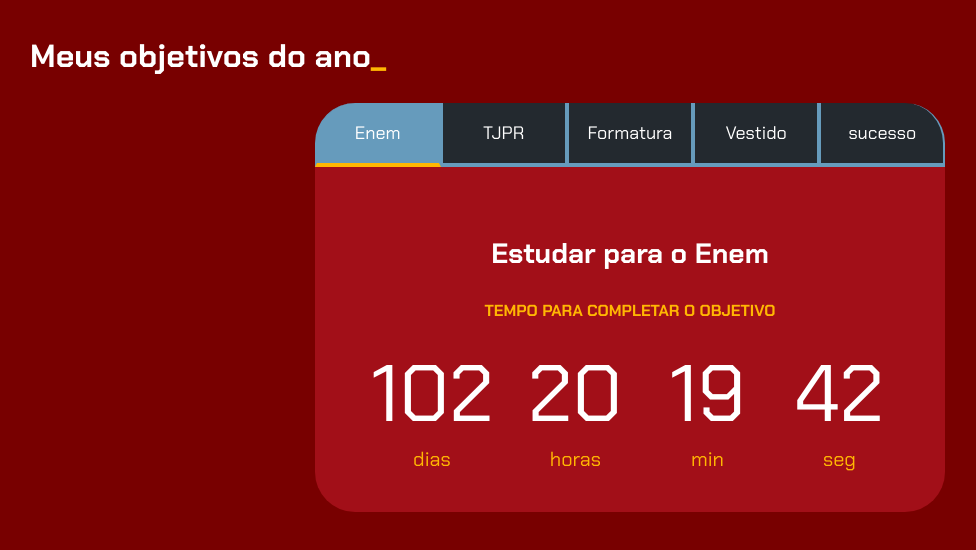
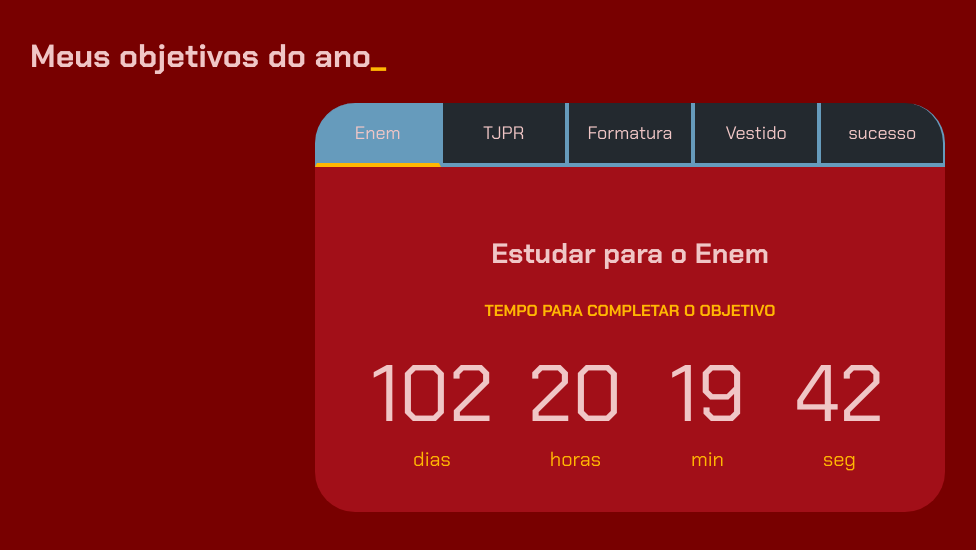
Before and after one commit to larissa-karen/projetoDeVida, a plain HTML site: page index.html in a window 1280 px wide. Shown: the whole page, without its empty margins (10-986 px from the left). Drawn offline with Linux system fonts and the light colour scheme.

Commit message:
corzinha

```diff
--- a/style.css
+++ b/style.css
@@ -3,7 +3,7 @@
 :root {
   --cor-de-fundo: #780000;
   --destaque: #ffb703;
-  --branco: #FFFFFF;
+  --branco: #f0c6c6;
   --botao-ativo: #669bbc;
   --botao-inativo: rgba(26, 46, 53, 0.9);
   --texto-fundo: rgba(167, 17, 27, 0.9);
```
